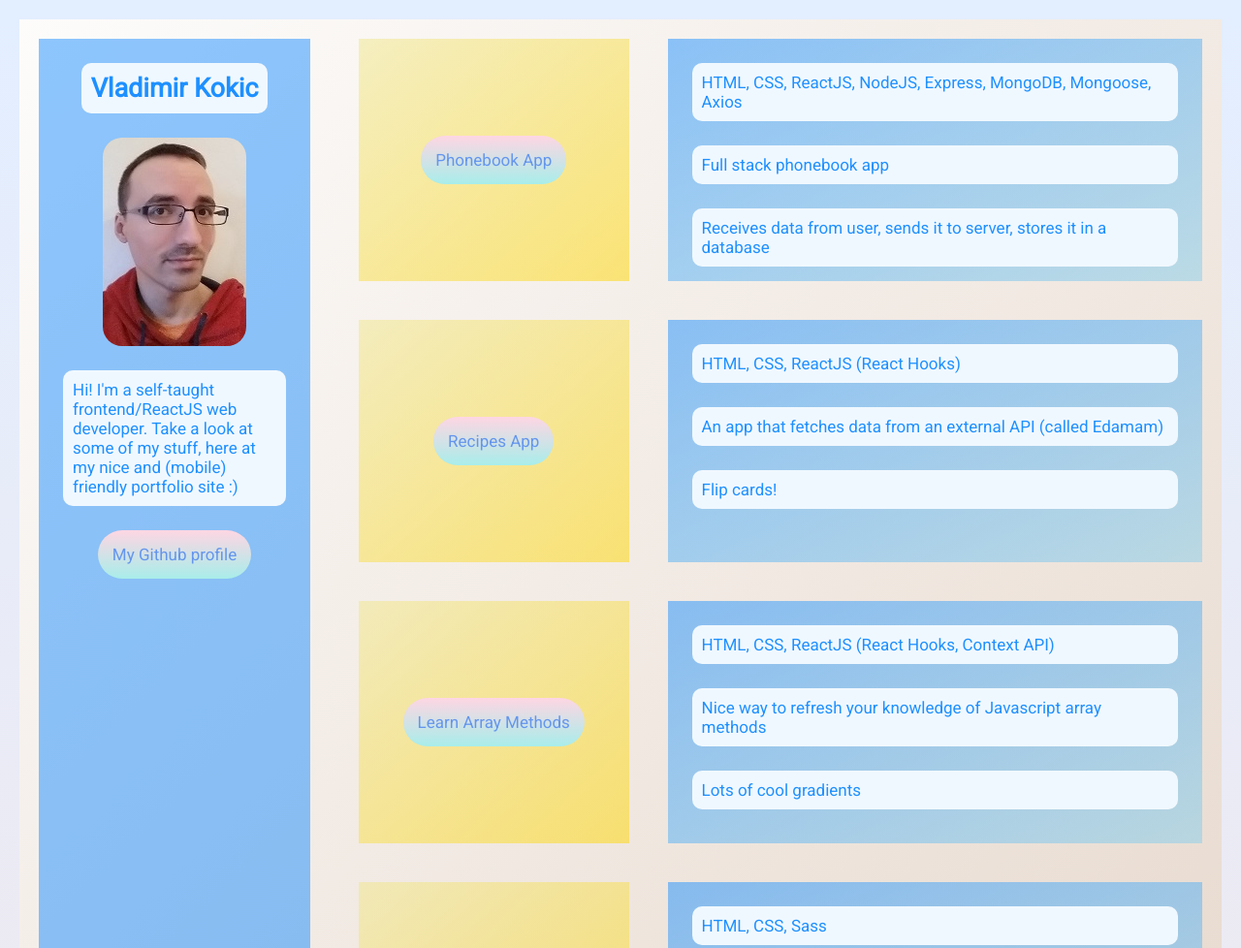
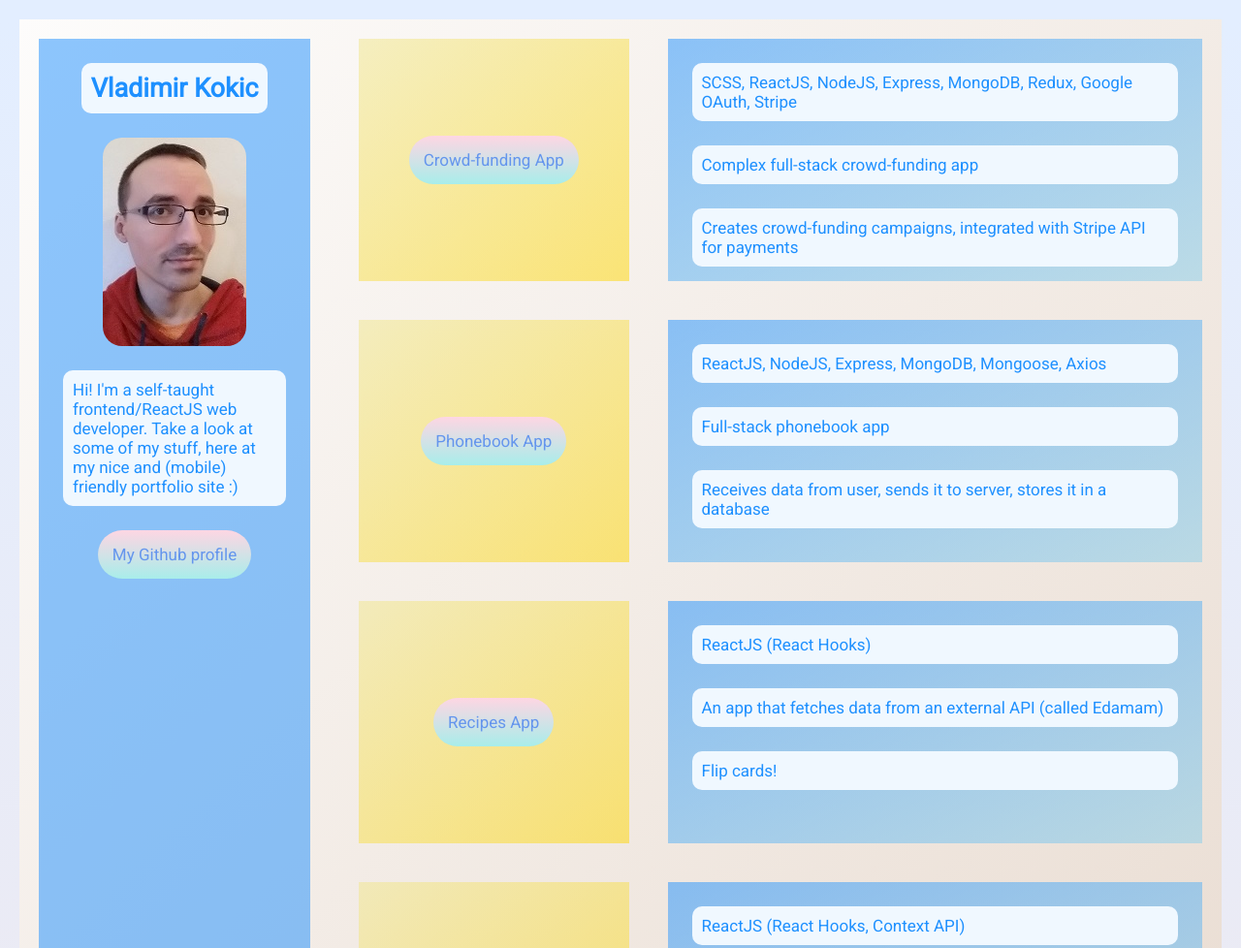
Before and after one commit to TheLastPictureShow/Portfolio, a website: page index.html in a window 1280 px wide. Shown: the top 978 px of the page at 97% size. Drawn offline with Linux system fonts and the light colour scheme.

Commit message:
Update index.html

```diff
--- a/index.html
+++ b/index.html
@@ -29,6 +29,26 @@
         <div>
           <button>
             <a
+              href="https://bears07chingu.netlify.app/allprojects"
+              target="_blank"
+            >
+              Crowd-funding App</a
+            >
+          </button>
+        </div>
+        <div>
+          <p>
+            SCSS, ReactJS, NodeJS, Express, MongoDB, Redux, Google OAuth, Stripe
+          </p>
+          <p>Complex full-stack crowd-funding app</p>
+          <p>
+            Creates crowd-funding campaigns, integrated with Stripe API for
+            payments
+          </p>
+        </div>
+        <div>
+          <button>
+            <a
               href="https://thawing-basin-91446.herokuapp.com/"
               target="_blank"
             >
@@ -37,8 +57,8 @@
           </button>
         </div>
         <div>
-          <p>HTML, CSS, ReactJS, NodeJS, Express, MongoDB, Mongoose, Axios</p>
-          <p>Full stack phonebook app</p>
+          <p>ReactJS, NodeJS, Express, MongoDB, Mongoose, Axios</p>
+          <p>Full-stack phonebook app</p>
           <p>
             Receives data from user, sends it to server, stores it in a database
           </p>
@@ -51,7 +71,7 @@
           </button>
         </div>
         <div>
-          <p>HTML, CSS, ReactJS (React Hooks)</p>
+          <p>ReactJS (React Hooks)</p>
           <p>An app that fetches data from an external API (called Edamam)</p>
           <p>Flip cards!</p>
         </div>
@@ -64,7 +84,7 @@
           </button>
         </div>
         <div>
-          <p>HTML, CSS, ReactJS (React Hooks, Context API)</p>
+          <p>ReactJS (React Hooks, Context API)</p>
           <p>Nice way to refresh your knowledge of Javascript array methods</p>
           <p>Lots of cool gradients</p>
         </div>
```
